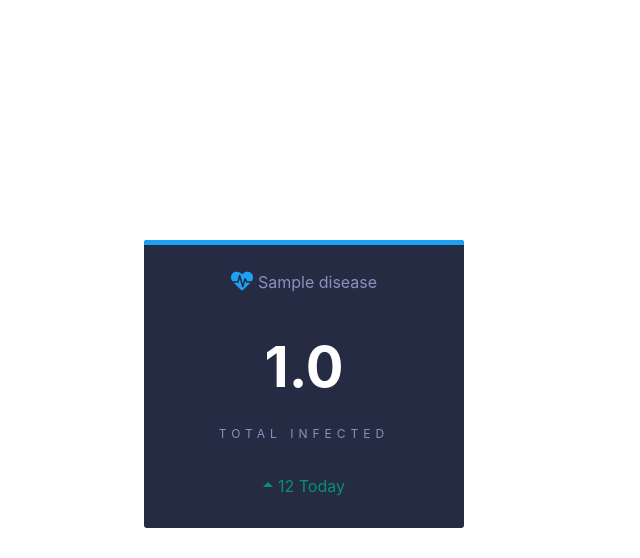
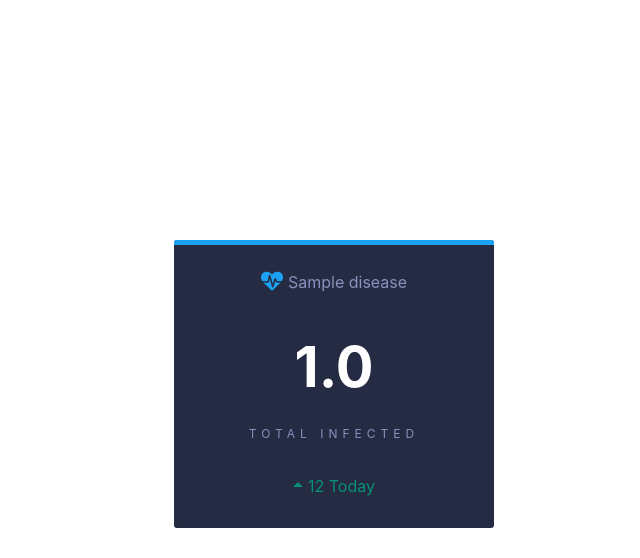
Before and after one commit to biswajitpatra/Disease-Reporting-System, a Django app: page /govt/ in a window 1280 px wide. Shown: the part 3019-3577 px from the top of the page, without its empty margins (0-640 px from the left). After the commit the page ends 3547 px from the top, so only its background shows below. Run offline with Django 3.2, Linux system fonts and the light colour scheme; tables that the repository leaves empty hold one stand-in row (values such as "Sample post"); some libraries are stand-ins or nearby versions.

Commit message:
minor fix trial

```diff
--- a/disdata/static/css/govtReport.css
+++ b/disdata/static/css/govtReport.css
@@ -164,7 +164,7 @@
     padding: 15px 0;
     border-radius: 3px;
     position: relative;
-    margin-bottom: 30px;
+    margin: 0 30px 0 30px;
     min-width: 20rem;
 }
 .disease-card::after{
--- a/disdata/templates/govtReport.html
+++ b/disdata/templates/govtReport.html
@@ -123,7 +123,7 @@
     <section class="container" style="position: absolute;top: 130%;">
       <div class="disease-container">
         <div class="row justify-content-between">
-          {% for disease in diseases%}
+          {% for disease in diseases %}
           <div class="col-md-3">
             <div class="disease-card">
               <p class="card__name"><i class="icon fa fa-heartbeat" aria-hidden="true"></i><span>{{disease.disease_name}}</span></p>
```
